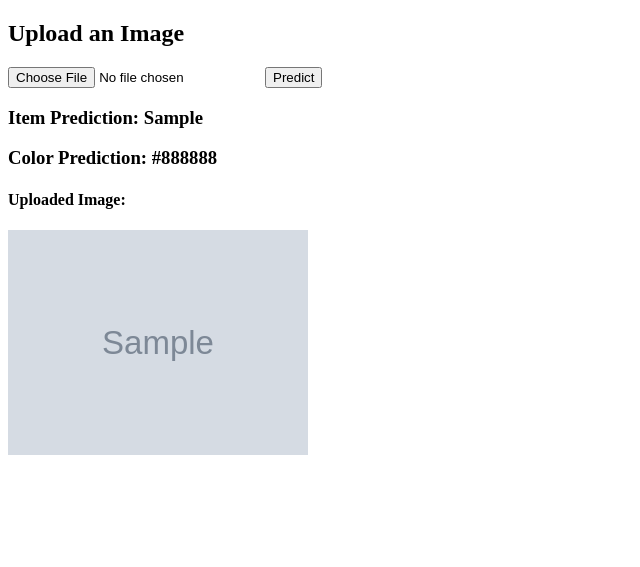
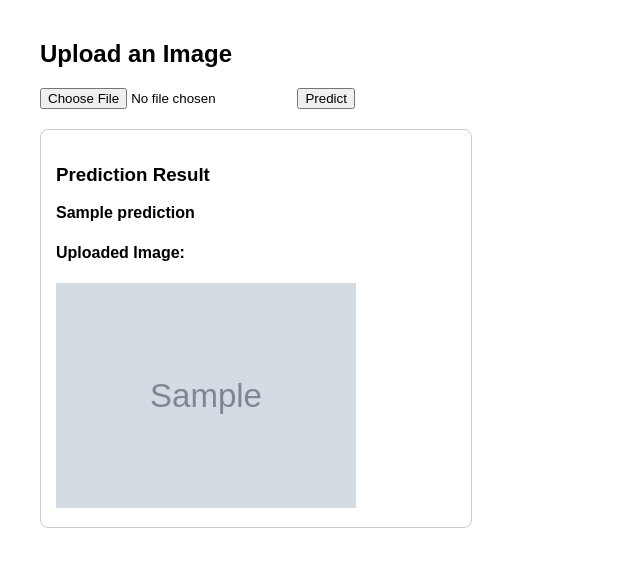
Before and after one commit to is-project-4th-year/Help-Me-Find, a Flask app: template templates/index.html in a window 1280 px wide. Shown: the top 567 px of the page, without its empty margins (0-640 px from the left). Run offline with Flask 3, Linux system fonts and the light colour scheme; the template is opened without the code that fills it: most values are stand-ins (such as "Sample title", 1, 10 or a date in 2020); grey boxes marked "Sample" are stand-in pictures.

Commit message:
style: implement background removal and color detection in image processing

```diff
--- a/app.py
+++ b/app.py
@@ -4,126 +4,113 @@ import keras
 from keras.preprocessing import image
 import numpy as np
 import os
+from collections import Counter
 from PIL import Image
-from collections import Counter
-from rembg import remove   # for background removal
+from rembg import remove  # NEW: for background removal
+import io
 
 app = Flask(__name__)
 UPLOAD_FOLDER = 'uploads'
 app.config['UPLOAD_FOLDER'] = UPLOAD_FOLDER
 
-# Load your trained MobileNetV2 model
+# Load trained model
 model = keras.models.load_model('mobilenet_item_classifier.h5')
 
-# Update with your dataset’s classes
+# Class names
 class_names = ['keyboard', 'keys', 'laptop', 'mouse', 'phone', 'usb', 'headphones']
 IMG_SIZE = (224, 224)
 
-
-def get_dominant_color(filepath):
-    """Remove background and extract the dominant color of the item."""
-    input_img = Image.open(filepath).convert("RGBA")
+# ---------- COLOR DETECTION HELPERS ---------- #
+def get_dominant_item_color(image_path, k=3):
+    """Remove background, then find dominant color of the item."""
+    # Open image
+    with open(image_path, "rb") as f:
+        input_image = f.read()
 
     # Remove background
-    result = remove(input_img)
+    output = remove(input_image)
+    img_no_bg = Image.open(io.BytesIO(output)).convert("RGBA")
 
-    # Convert to RGB (ignore alpha channel)
-    result = result.convert("RGB")
+    # Convert to RGB with transparent background turned white
+    img_rgb = Image.new("RGB", img_no_bg.size, (255, 255, 255))
+    img_rgb.paste(img_no_bg, mask=img_no_bg.split()[3])  # use alpha channel as mask
 
-    # Resize for faster color analysis
-    small_img = result.resize((50, 50))
+    img_rgb = img_rgb.resize((200, 200))  # resize for speed
+    pixels = list(img_rgb.getdata())
 
-    # Get all colors from the image
-    pixels = list(small_img.getdata())
+    # Remove pure white pixels (background leftovers)
+    filtered_pixels = [p for p in pixels if not (p[0] > 240 and p[1] > 240 and p[2] > 240)]
 
-    # Filter out near-white or near-black pixels (background remnants)
-    filtered_pixels = [
-        p for p in pixels if not (
-            (p[0] > 240 and p[1] > 240 and p[2] > 240) or
-            (p[0] < 15 and p[1] < 15 and p[2] < 15)
-        )
-    ]
+    if not filtered_pixels:  # fallback if empty
+        filtered_pixels = pixels
 
-    if not filtered_pixels:
-        return "Unknown"
+    color_counts = Counter(filtered_pixels)
+    dominant_color = color_counts.most_common(k)[0][0]
+    return dominant_color
 
-    # Find the most common color
-    most_common = Counter(filtered_pixels).most_common(1)[0][0]
 
-    # Map RGB to simple color name
-    r, g, b = most_common
-    if r > 150 and g < 100 and b < 100:
+def rgb_to_color_name(rgb):
+    """Convert RGB to simple color name."""
+    r, g, b = rgb
+    if r > 200 and g < 80 and b < 80:
         return "Red"
-    elif g > 150 and r < 100 and b < 100:
+    elif g > 200 and r < 80 and b < 80:
         return "Green"
-    elif b > 150 and r < 100 and g < 100:
+    elif b > 200 and r < 80 and g < 80:
         return "Blue"
-    elif r > 200 and g > 200 and b < 100:
-        return "Yellow"
     elif r > 200 and g > 200 and b > 200:
         return "White"
     elif r < 50 and g < 50 and b < 50:
         return "Black"
-    elif r > 150 and g > 100 and b < 100:
-        return "Orange"
-    elif r > 150 and b > 150 and g < 100:
-        return "Pink"
+    elif r > 180 and g > 180 and b < 100:
+        return "Yellow"
+    elif r > 180 and g > 180 and b > 180:
+        return "Gray/Silver"
     else:
-        return f"RGB({r},{g},{b})"
+        return f"RGB{rgb}"
 
-
+# ---------- FLASK ROUTES ---------- #
 @app.route('/', methods=['GET', 'POST'])
 def upload_file():
-    item_prediction = ''
-    color_prediction = ''
+    prediction = ''
     uploaded_image_url = ''
 
     if request.method == 'POST':
         if 'file' not in request.files:
-            item_prediction = 'No file part'
-            return render_template('index.html',
-                                   item_prediction=item_prediction,
-                                   color_prediction=color_prediction,
-                                   image_url=uploaded_image_url)
+            prediction = 'No file part'
+            return render_template('index.html', prediction=prediction)
 
         file = request.files['file']
         if file.filename == '':
-            item_prediction = 'No selected file'
-            return render_template('index.html',
-                                   item_prediction=item_prediction,
-                                   color_prediction=color_prediction,
-                                   image_url=uploaded_image_url)
+            prediction = 'No selected file'
+            return render_template('index.html', prediction=prediction)
 
         filepath = os.path.join(app.config['UPLOAD_FOLDER'], file.filename)
         file.save(filepath)
         uploaded_image_url = f'/uploads/{file.filename}'
 
-        # Load and preprocess image for classification
+        # -------- ITEM PREDICTION -------- #
         img = image.load_img(filepath, target_size=IMG_SIZE)
         img_array = image.img_to_array(img)
         img_array = tf.expand_dims(img_array, 0)
 
-        # Predict item
         predictions = model.predict(img_array)
         score = tf.nn.softmax(predictions[0])
         predicted_class = class_names[np.argmax(score)]
         confidence = 100 * np.max(score)
-        item_prediction = f"{predicted_class} ({confidence:.2f}%)"
 
-        # Predict color (after background removal)
-        color_prediction = get_dominant_color(filepath)
+        # -------- COLOR DETECTION -------- #
+        dominant_rgb = get_dominant_item_color(filepath)
+        color_name = rgb_to_color_name(dominant_rgb)
 
-    return render_template('index.html',
-                           item_prediction=item_prediction,
-                           color_prediction=color_prediction,
-                           image_url=uploaded_image_url)
+        prediction = f"Prediction: {predicted_class} ({confidence:.2f}%) - Color: {color_name}"
 
+    return render_template('index.html', prediction=prediction, image_url=uploaded_image_url)
 
 @app.route('/uploads/<filename>')
 def uploaded_file(filename):
     return send_from_directory(app.config['UPLOAD_FOLDER'], filename)
 
-
 if __name__ == '__main__':
     os.makedirs('uploads', exist_ok=True)
     app.run(debug=True)
--- a/templates/index.html
+++ b/templates/index.html
@@ -3,6 +3,27 @@
 <head>
   <meta charset="UTF-8">
   <title>Item Recognition</title>
+  <style>
+    body {
+      font-family: Arial, sans-serif;
+      margin: 40px;
+    }
+    .result {
+      margin-top: 20px;
+      padding: 15px;
+      border: 1px solid #ccc;
+      border-radius: 8px;
+      max-width: 400px;
+    }
+    .color-box {
+      display: inline-block;
+      width: 30px;
+      height: 30px;
+      border: 1px solid #000;
+      margin-left: 10px;
+      vertical-align: middle;
+    }
+  </style>
 </head>
 <body>
   <h2>Upload an Image</h2>
@@ -11,17 +32,24 @@
     <input type="submit" value="Predict">
   </form>
 
-  {% if item_prediction %}
-    <h3>Item Prediction: {{ item_prediction }}</h3>
-  {% endif %}
+  {% if prediction %}
+  <div class="result">
+    <h3>Prediction Result</h3>
+    <p><strong>{{ prediction }}</strong></p>
 
-  {% if color_prediction %}
-    <h3>Color Prediction: {{ color_prediction }}</h3>
-  {% endif %}
+    {% if image_url %}
+      <h4>Uploaded Image:</h4>
+      <img src="{{ image_url }}" alt="Uploaded Image" style="max-width: 300px;">
+    {% endif %}
 
-  {% if image_url %}
-    <h4>Uploaded Image:</h4>
-    <img src="{{ image_url }}" alt="Uploaded Image" style="max-width: 300px;">
+    {% if "Color:" in prediction %}
+      <h4>Detected Color:</h4>
+      <p>
+        {{ prediction.split('Color:')[1].strip() }}
+        <span class="color-box" style="background-color: {{ prediction.split('Color:')[1].strip().lower() }}"></span>
+      </p>
+    {% endif %}
+  </div>
   {% endif %}
 </body>
 </html>
```
